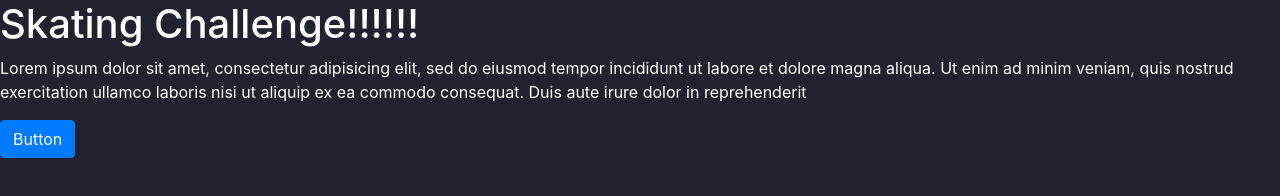
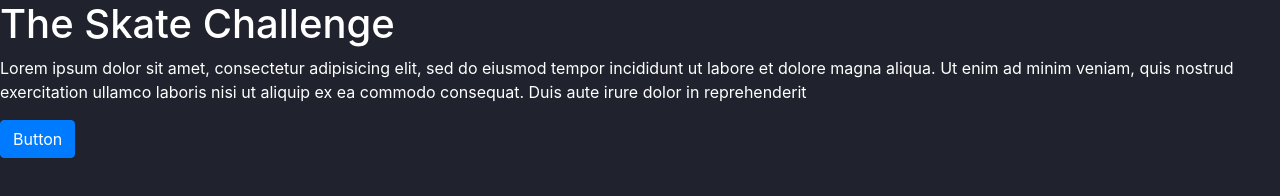
Before and after one commit to marcogregorin/skate-challenge, a website: page index.html in a window 1280 px wide. Drawn offline with Linux system fonts and the light colour scheme.

Commit message:
removed Browserify notification

```diff
--- a/gulpfile.js
+++ b/gulpfile.js
@@ -36,6 +36,7 @@ gulp.task('watch', function(){
 
   // INITIALIZE BROWSER
   browserSync.init({
+    notify: false,
     server: {
       baseDir: '.'
     }
@@ -52,7 +53,7 @@ gulp.task('watch', function(){
 
 })
 
-//
+// CSSINJECT - Refresh when css changes. It won't start untill Minify has ran
 gulp.task('cssInject', ['minify'], function() {
   return gulp.src('./dist/css/main.min.css')
     .pipe(browserSync.stream());
--- a/index.html
+++ b/index.html
@@ -2,11 +2,11 @@
 <html lang="en" dir="ltr">
   <head>
     <meta charset="utf-8">
-    <title>Skate Challenge!</title>
+    <title>The Skate Challenge</title>
     <link rel="stylesheet" href="dist/css/main.min.css">
   </head>
   <body>
-    <h1>Skating Challenge!!!!!!</h1>
+    <h1>The Skate Challenge</h1>
     <p>Lorem ipsum dolor sit amet, consectetur adipisicing elit, sed do eiusmod tempor incididunt ut labore et dolore magna aliqua. Ut enim ad minim veniam, quis nostrud exercitation ullamco laboris nisi ut aliquip ex ea commodo consequat. Duis aute irure dolor in reprehenderit</p>
     <button type="button" class="btn btn-primary">Button</button>
   </body>
```
